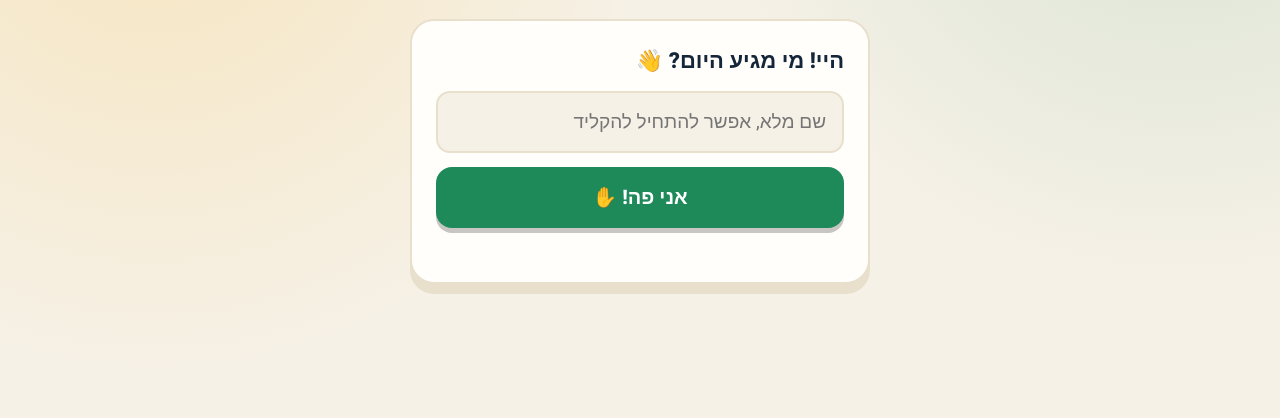
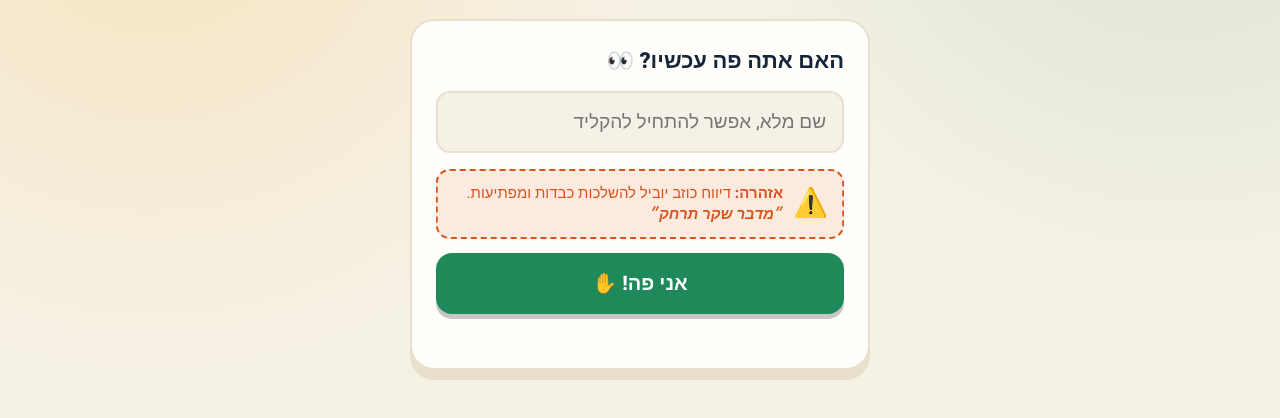
Before and after one commit to yudahalevi512914/Idf-attention, a website: page index.html in a window 1280 px wide. Shown: the part 192-610 px from the top of the page. Drawn offline with Linux system fonts and the light colour scheme.

Commit message:
Add files via upload

```diff
--- a/index.html
+++ b/index.html
@@ -28,6 +28,9 @@ button.sec{background:transparent;color:var(--ink);border:2px solid var(--line);
 .done .big{font-size:64px;display:inline-block;animation:pop .6s cubic-bezier(.3,1.6,.5,1) both}
 @keyframes pop{from{transform:scale(0) rotate(-30deg)}}
 .done p{color:var(--mut);margin:4px 0 16px}
+.warn{display:flex;gap:10px;align-items:center;margin-top:16px;padding:12px 14px;border-radius:14px;background:var(--badbg);border:2px dashed var(--bad);color:var(--bad);font-size:15px;line-height:1.4;animation:pulse 2.4s ease-in-out infinite}
+.warn span{font-size:28px}.warn em{font-weight:800}
+@keyframes pulse{50%{transform:scale(1.02);box-shadow:0 0 0 6px rgba(217,84,30,.12)}}
 .msg{color:var(--bad);margin-top:10px;min-height:20px;font-weight:600}
 .stats{display:flex;gap:12px;margin:18px 0}
 .stat{flex:1;text-align:center;padding:14px;border-radius:18px;font-weight:600;color:var(--mut)}
@@ -110,10 +113,10 @@ function confetti(){
     c.style.left=Math.random()*100+"vw";c.style.animationDelay=Math.random()*.6+"s";document.body.appendChild(c);setTimeout(()=>c.remove(),3200);}
 }
 function form(head,name){
-  app.innerHTML=head+`<div class="card"><h2>היי! מי מגיע היום? 👋</h2>
+  app.innerHTML=head+`<div class="card"><h2>האם אתה פה עכשיו? 👀</h2>
   <input id="n" list="r" value="${esc(name)}" placeholder="שם מלא, אפשר להתחיל להקליד" autocomplete="off">
   <datalist id="r">${ROSTER.map(r=>`<option value="${esc(r)}">`).join("")}</datalist>
-  <button id="go">אני פה! ✋</button><div class="msg" id="m"></div></div>`;
+  <div class="warn"><span>⚠️</span><div><b>אזהרה:</b> דיווח כוזב יוביל להשלכות כבדות ומפתיעות.<br><em>״מדבר שקר תרחק״</em></div></div><button id="go">אני פה! ✋</button><div class="msg" id="m"></div></div>`;
   document.getElementById("go").onclick=async()=>{
     const n=document.getElementById("n").value.trim().replace(/\s+/g," "), m=document.getElementById("m");
     if(n.length<2) return m.textContent="נשכח לכתוב את השם 🙂";
```
